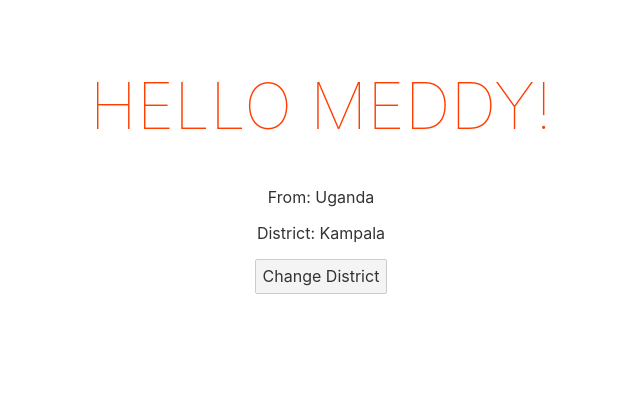
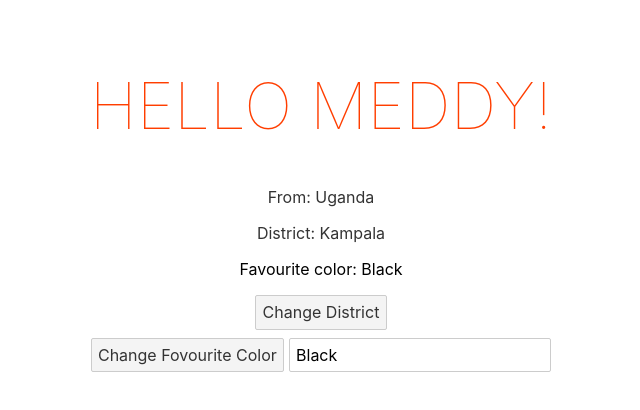
Before and after one commit to kaluuma-muhammad/svelte-tutorials, a Svelte app: page / in a window 1280 px wide. Shown: the top 410 px of the page, without its empty margins (319-959 px from the left). Built offline with nearby package versions, Linux system fonts and the light colour scheme.

Commit message:
Input data binding

```diff
--- a/src/App.svelte
+++ b/src/App.svelte
@@ -2,18 +2,32 @@
 	let name = "Meddy";
 	let country = "Uganda";
 	let district = "Kampala";
+	let color = "Black";
 
 	const changeDistrict = () => {
 		district = "Mpigi";
 	};
+
+	const changeColor = () => {
+		color = "Red";
+	};
+
+	// const inputChangeColor = (e) => {
+	// 	color = e.target.value;
+	// };
 </script>
 
 <main>
 	<h1>Hello {name}!</h1>
 	<p>From: {country}</p>
 	<p>District: {district}</p>
+	<p style="color: {color};">Favourite color: {color}</p>
 
-	<button on:click={changeDistrict}>Change District</button>
+	<button on:click={changeDistrict}>Change District</button><br>
+	<button on:click={changeColor}>Change Fovourite Color</button>
+
+	<!-- <input type="text" on:input={inputChangeColor} value={color}> -->
+	<input type="text" placeholder="Enter Color" bind:value={color}>
 </main>
 
 <style>
```
